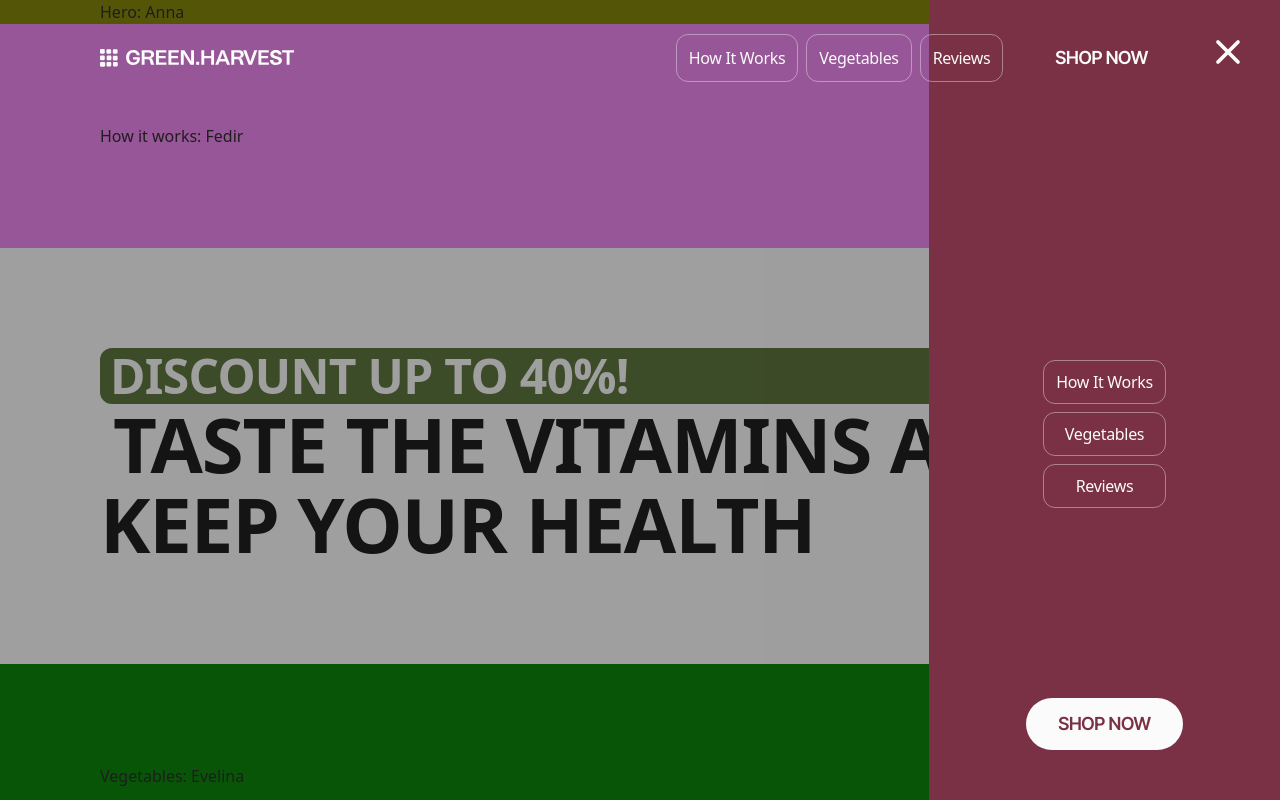
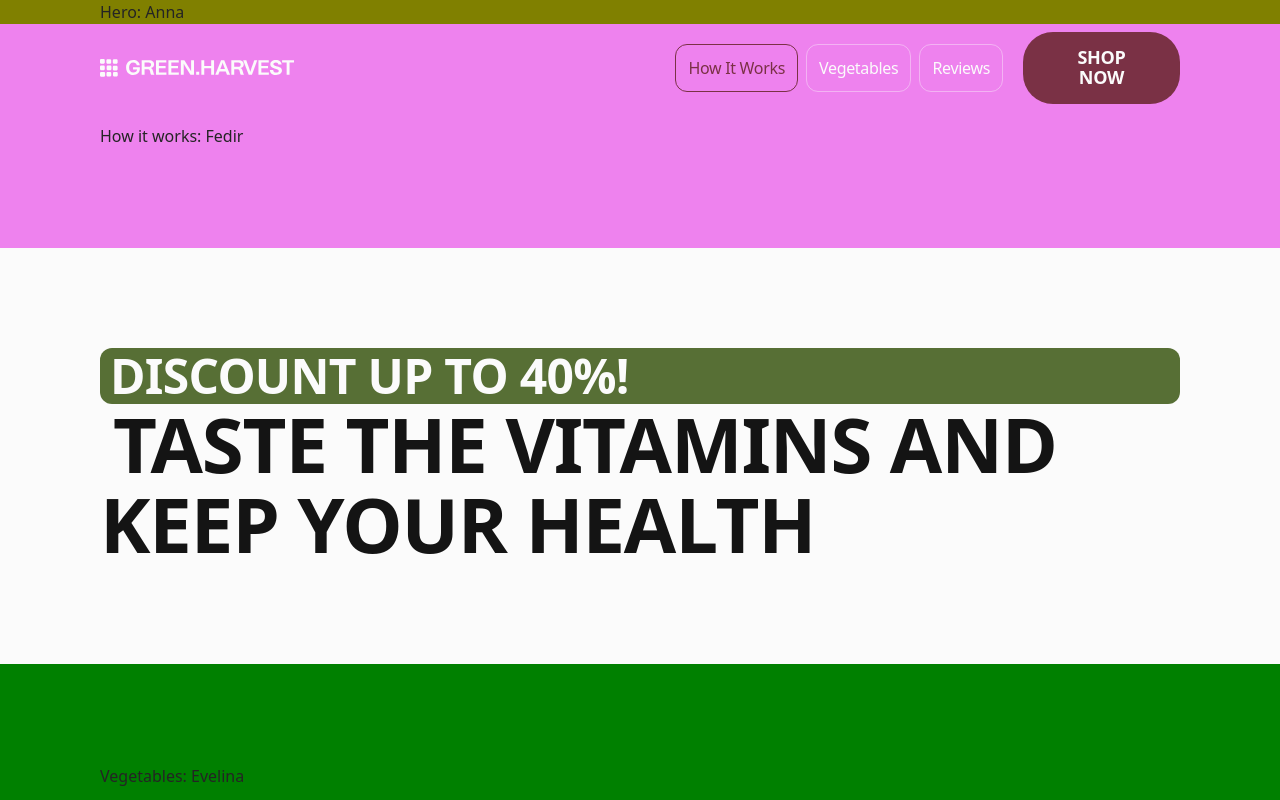
Before and after one commit to cel3ntano/project-vegetables24, a website built with Vite: page src/index.html in a window 1280 px wide. Both pictures are taken after a click on the link "How It Works". Shown: the top 800 px of the page. Built offline with nearby package versions, Linux system fonts and the light colour scheme.

Commit message:
header-end

```diff
--- a/src/css/header.css
+++ b/src/css/header.css
@@ -98,13 +98,8 @@
   margin-bottom: 60px;
 }
 
-.menu-navigation-item {
-  display: flex;
-}
-
 .menu-navigation-link {
   color: #fbfbfb;
-  text-align: center;
   font-size: 14px;
   font-weight: 500;
   line-height: 1.29;
@@ -127,10 +122,8 @@
 }
 
 .menu-btn {
-  display: block;
   color: #7a3145;
   background-color: #fbfbfb;
-  font-family: 'Inter Tight';
   font-size: 14px;
   font-weight: 600;
   line-height: 1.29;
@@ -235,7 +228,6 @@
 
   .header-menu-link {
     color: #fbfbfb;
-    text-align: center;
     font-size: 16px;
     font-weight: 500;
     line-height: 1.25;
@@ -243,6 +235,14 @@
     border-radius: 12px;
     border: 1px solid rgba(251, 251, 251, 0.4);
     padding: 12px;
+    transition: color 250ms cubic-bezier(0.4, 0, 0.2, 1),
+      border 250ms cubic-bezier(0.4, 0, 0.2, 1);
+  }
+
+  .header-menu-link:hover,
+  .header-menu-link:focus {
+    color: #7a3145;
+    border: 1px solid #7a3145;
   }
 
   .open-menu-btn {
@@ -253,7 +253,6 @@
     display: block;
     color: #fbfbfb;
     background-color: #7a3145;
-    font-family: 'Inter Tight';
     font-size: 18px;
     font-weight: 600;
     line-height: 1.11;
@@ -270,4 +269,8 @@
   .header-btn:focus {
     background-color: #622133;
   }
+
+  .backdrop {
+    display: none;
+  }
 }
--- a/src/partials/header.html
+++ b/src/partials/header.html
@@ -4,14 +4,14 @@
       <div class="header-container-logo">
         <ul class="header-logo-list">
           <li class="header-logo-item">
-            <a class="header-logo-link" href="./header.html">
+            <a class="header-logo-link" href="../index.html">
               <svg class="icon-logo-squares" width="16" height="16">
                 <use href="./img/icons.svg#squares-mob"></use>
               </svg>
             </a>
           </li>
           <li class="header-logo-item">
-            <a class="header-logo-link" href="./header.html">
+            <a class="header-logo-link" href="../index.html">
               <svg class="icon-logo-text" width="148" height="12">
                 <use href="./img/icons.svg#logo-mob"></use>
               </svg>
@@ -28,7 +28,7 @@
             <a class="header-menu-link" href="#vegetables">Vegetables</a>
           </li>
           <li class="header-menu-item">
-            <a class="header-menu-link" href="review">Reviews</a>
+            <a class="header-menu-link" href="#review">Reviews</a>
           </li>
         </ul>
       </div>
@@ -41,7 +41,7 @@
     </button>
   </div>
   <!-- -------mobail_menu---------- -->
-  <div class="backdrop is-open">
+  <div class="backdrop">
     <div class="mob-menu">
       <button type="button" class="close-menu-btn">
         <svg class="mob-close-icon" width="32" height="32">
```
